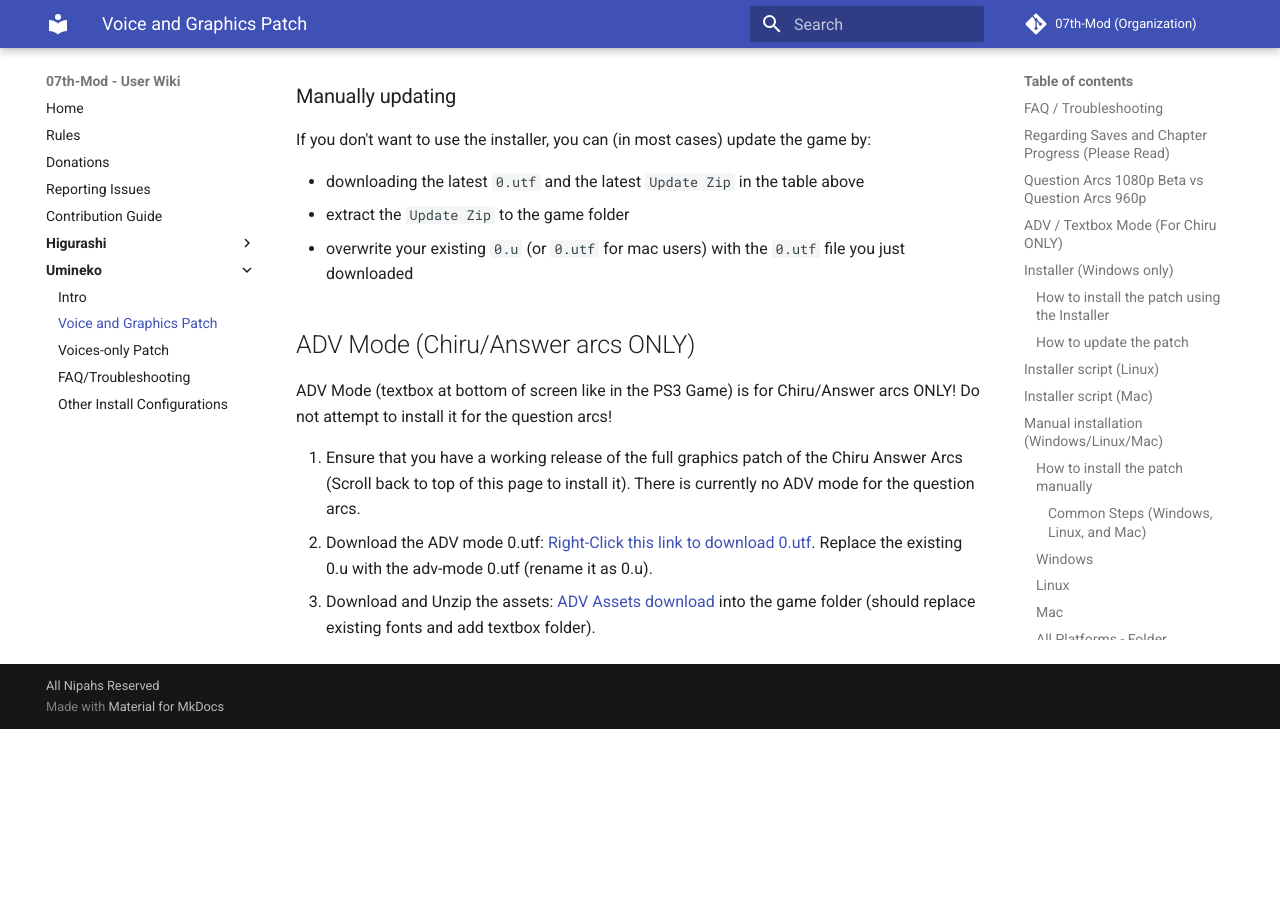
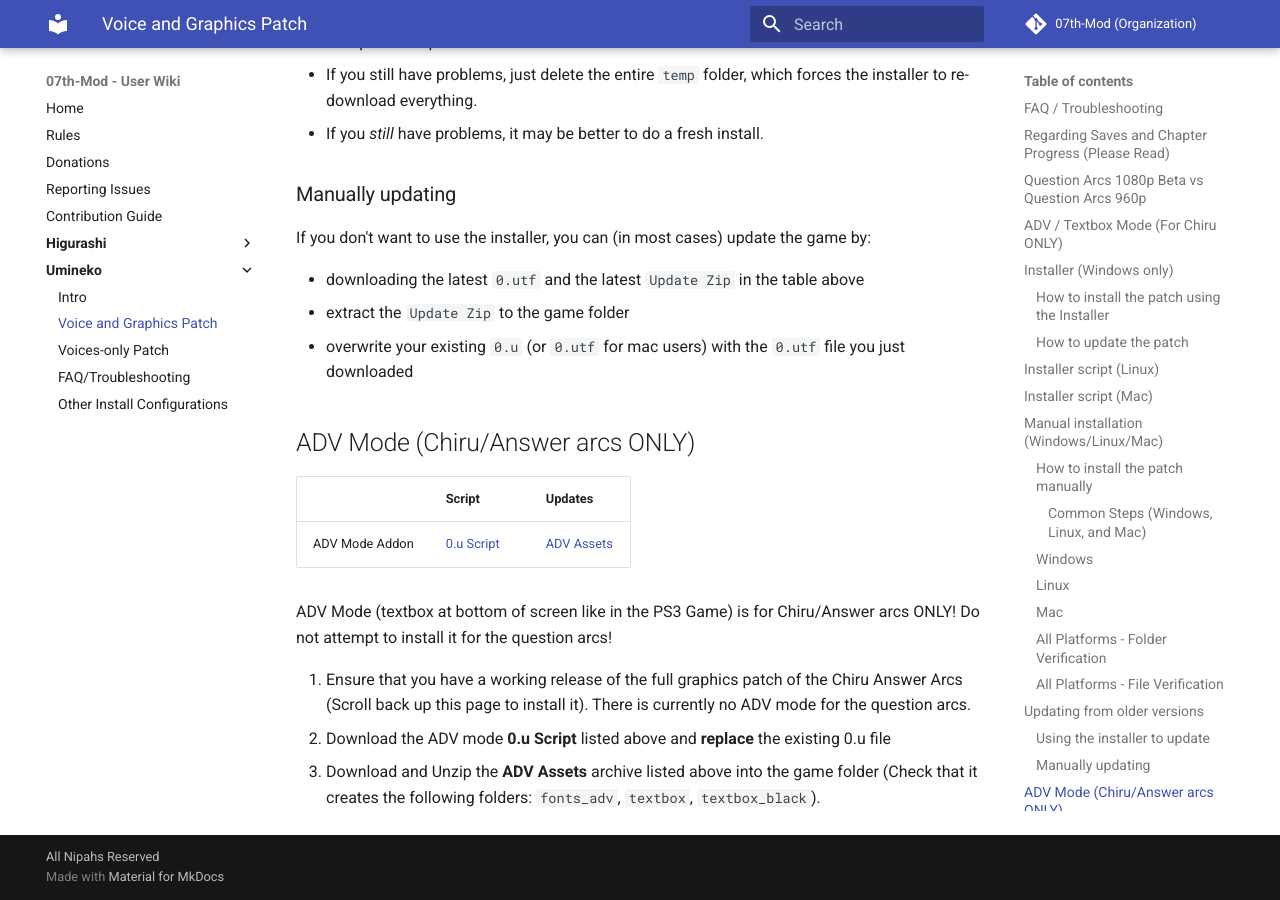
Before and after one commit to 07th-mod/wiki, an MkDocs documentation site: the page built from docs/Umineko/Umineko-Part-1---Voice-and-Graphics-Patch.md, in a window 1280 px wide and 900 px high, scrolled down 8348 px. Built offline with MkDocs 1.6.1 and Material for MkDocs 9.7.7, drawn with Linux system fonts in a browser that asks for light colours; before the commit the page ends 9077 px from its top, so only the background shows below that; some of the changed text lies outside the part shown.

Commit message:
Update ADV mode instructions and remove duplicate links. Add warning about creating subfolders accidentally.

```diff
--- a/docs/Umineko/Umineko-Part-1---Voice-and-Graphics-Patch.md
+++ b/docs/Umineko/Umineko-Part-1---Voice-and-Graphics-Patch.md
@@ -187,12 +187,12 @@
 <td>No Updates</td>
 </tr>
 <tr class="even">
-<td>Answer Arcs ADV Mode Addon (instructions at end of page)</td>
-<td><a href="http://07th-mod.com/download.php?repository=umineko-answer&file=adv_mode/0.utf">Download 0.u</td>
+<td>Answer Arcs ADV Mode Addon</td>
+<td>See bottom of page</td>
 <td></td>
 <td></td>
 <td></td>
-<td><a href="https://07th-mod.com/Bern/UminekoChiru-ADV_Mode.7z">ADV Assets</a></td>
+<td>See bottom of page</td>
 </tr>
 </tbody>
 </table>
@@ -200,6 +200,8 @@
 ### How to install the patch manually
 
 Common steps are the same for all platforms. The remaining steps are **different** - please be aware of this!
+
+**WARNING**: Make sure you extract any archives directly, without creating a subfolder! If your extraction tool has created an extra subfolder (probably with the same name as the archive), please manually move the files out of the subfolder and into the root game directory, **otherwise the game won't be able to detect the files!**
 
 #### Common Steps (Windows, Linux, and Mac)
 
@@ -306,8 +308,25 @@
 
 ## ADV Mode (Chiru/Answer arcs ONLY)
 
+<table>
+<thead>
+<tr class="header">
+<th></th>
+<th>Script</th>
+<th>Updates</th>
+</tr>
+</thead>
+<tbody>
+<tr>
+<td>ADV Mode Addon</td>
+<td><a href="http://07th-mod.com/download.php?repository=umineko-answer&file=adv_mode/0.utf">0.u Script</td>
+<td><a href="https://07th-mod.com/Bern/UminekoChiru-ADV_Mode.7z">ADV Assets</a></td>
+</tr>
+</tbody>
+</table>
+
 ADV Mode (textbox at bottom of screen like in the PS3 Game) is for Chiru/Answer arcs ONLY! Do not attempt to install it for the question arcs!
 
-1. Ensure that you have a working release of the full graphics patch of the Chiru Answer Arcs (Scroll back to top of this page to install it). There is currently no ADV mode for the question arcs.
-2. Download the ADV mode 0.utf: [Right-Click this link to download 0.utf](https://github.com/07th-mod/umineko-answer/raw/adv_mode/0.utf). Replace the existing 0.u with the adv-mode 0.utf (rename it as 0.u).
-3. Download and Unzip the assets: [ADV Assets download](https://07th-mod.com/Bern/UminekoChiru-ADV_Mode.7z) into the game folder (should replace existing fonts and add textbox folder).
+1. Ensure that you have a working release of the full graphics patch of the Chiru Answer Arcs (Scroll back up this page to install it). There is currently no ADV mode for the question arcs.
+2. Download the ADV mode **0.u Script** listed above and **replace** the existing 0.u file
+3. Download and Unzip the **ADV Assets** archive listed above into the game folder (Check that it creates the following folders: `fonts_adv`, `textbox`, `textbox_black`).
```
